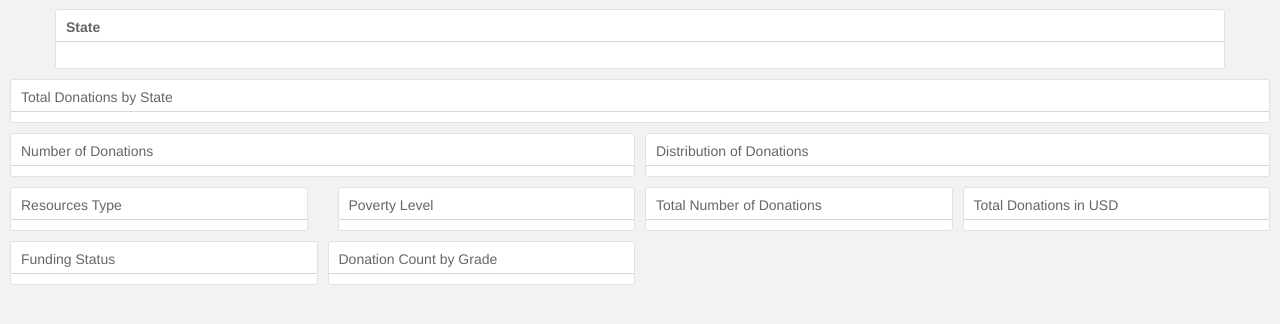
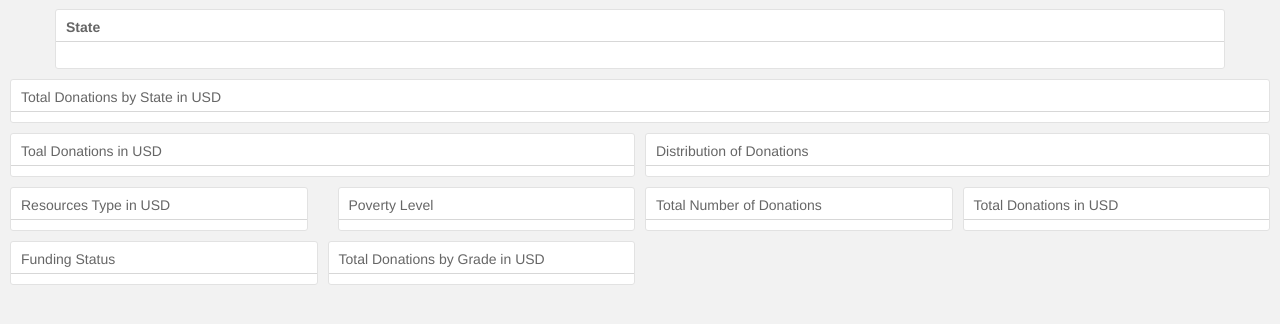
Before and after one commit to a20012251/donors, a Flask app: page / in a window 1280 px wide. Shown: the part 317-641 px from the top of the page. Run offline with Flask 2, Linux system fonts and the light colour scheme; data that the repository does not hold is empty; some libraries are stand-ins or nearby versions.

Commit message:
show dollars

```diff
--- a/static/js/graphs.js
+++ b/static/js/graphs.js
@@ -28,11 +28,21 @@ queue()
 
 
     //Calculate metrics
-    var numProjectsByDate = dateDim.group();
-    var numProjectsByResourceType = resourceTypeDim.group();
-    var numProjectsByPovertyLevel = povertyLevelDim.group();
-    var numProjectsByFundingStatus = fundingStatusDim.group();
-    var numProjectsByGradeLevel = gradeLevelDim.group();
+    var numProjectsByDate = dateDim.group().reduceSum(function(d) {
+      return d["total_donations"];
+    });
+    var numProjectsByResourceType = resourceTypeDim.group().reduceSum(function(d) {
+      return d["total_donations"];
+    });
+    var numProjectsByPovertyLevel = povertyLevelDim.group().reduceSum(function(d) {
+      return d["total_donations"];
+    });
+    var numProjectsByFundingStatus = fundingStatusDim.group().reduceSum(function(d) {
+      return d["total_donations"];
+    });
+    var numProjectsByGradeLevel = gradeLevelDim.group().reduceSum(function(d) {
+      return d["total_donations"];
+    });
     var totalDonationsByState = stateDim.group().reduceSum(function(d) {
       return d["total_donations"];
     });
--- a/templates/index.html
+++ b/templates/index.html
@@ -59,7 +59,7 @@
           <div class="col-sm-12">
             <div class="chart-wrapper">
               <div class="chart-title">
-                Total Donations by State
+                Total Donations by State in USD
               </div>
               <div class="chart-stage">
                 <div id="state-donations-chart"></div>
@@ -77,7 +77,7 @@
               <div class="col-sm-12">
                 <div class="chart-wrapper">
                   <div class="chart-title">
-                    Number of Donations
+                    Toal Donations in USD
                   </div>
                   <div class="chart-stage">
                     <div id="time-chart"></div>
@@ -90,7 +90,7 @@
               <div class="col-sm-6">
                 <div class="chart-wrapper">
                   <div class="chart-title">
-                    Resources Type
+                    Resources Type in USD
                   </div>
                   <div class="chart-stage">
                     <div id="resource-type-row-chart"></div>
@@ -169,7 +169,7 @@
           <div class="col-sm-3">
             <div class="chart-wrapper">
               <div class="chart-title">
-                Donation Count by Grade
+                Total Donations by Grade in USD
               </div>
               <div class="chart-stage">
                 <div id="grade-level-chart"></div>
```
